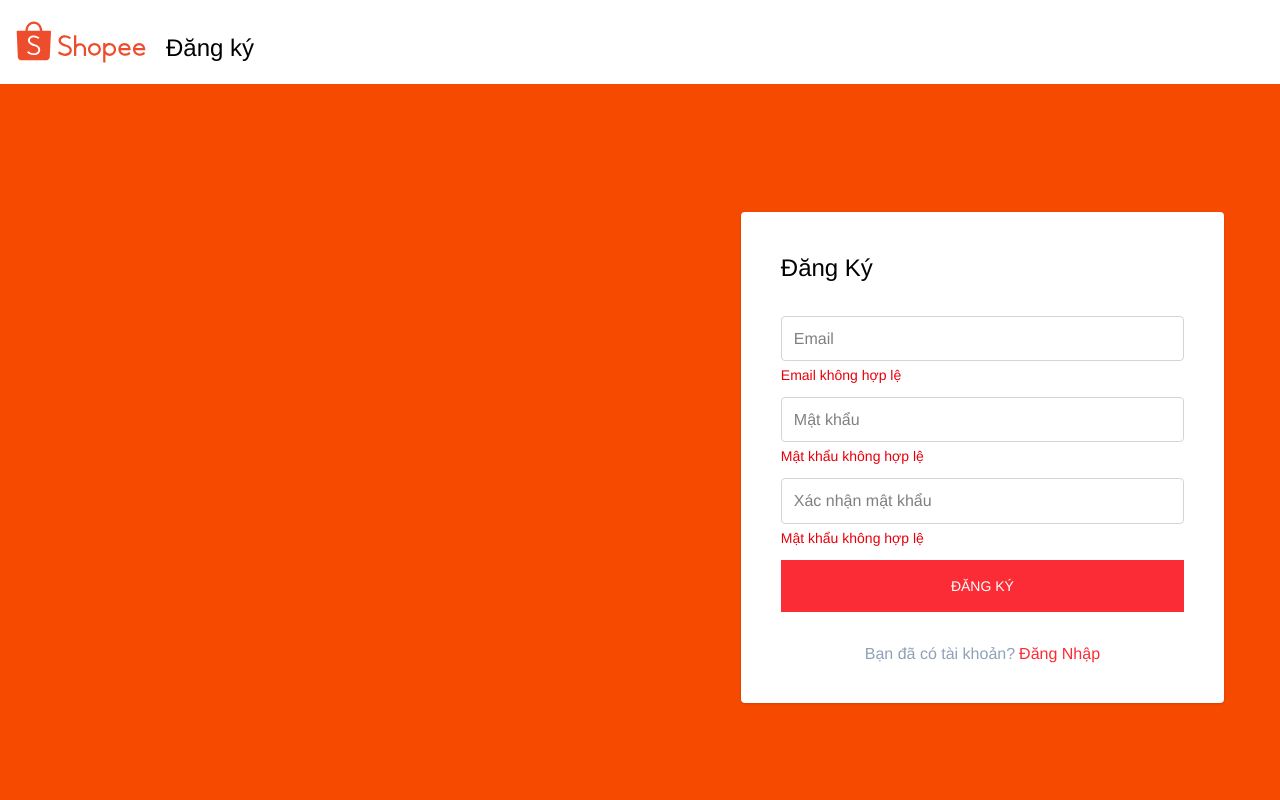
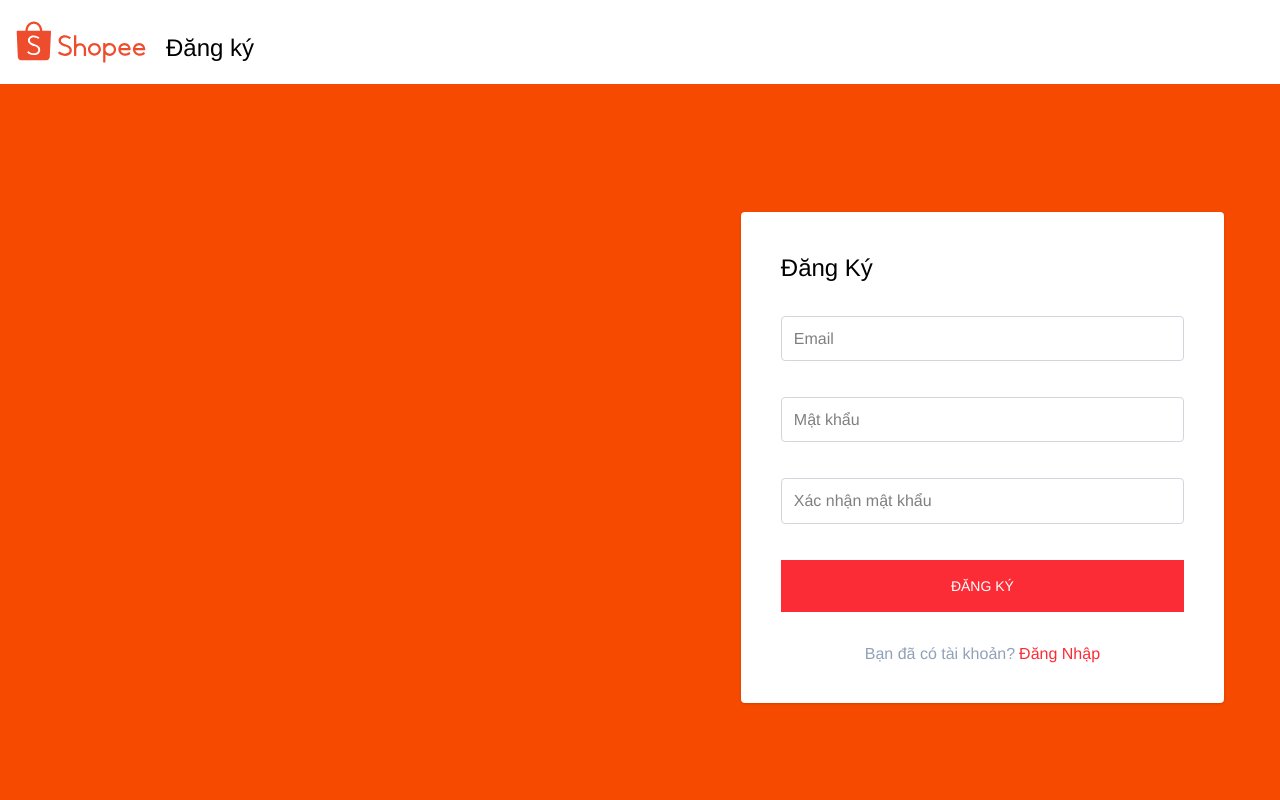
Before and after one commit to tienhai488/shoppee-clone, a React (Vite) app: page /register in a window 1280 px wide. Shown: the top 800 px of the page. Built offline with nearby package versions, Linux system fonts and the light colour scheme.

Commit message:
feat: validate register form

```diff
--- a/package.json
+++ b/package.json
@@ -16,6 +16,7 @@
     "@tailwindcss/vite": "^4.1.16",
     "react": "^19.1.1",
     "react-dom": "^19.1.1",
+    "react-hook-form": "^7.66.0",
     "react-router-dom": "^7.9.5",
     "tailwindcss": "^4.1.16"
   },
--- a/src/pages/Login/Login.tsx
+++ b/src/pages/Login/Login.tsx
@@ -1,32 +1,62 @@
-import { Link } from "react-router-dom";
+import { useForm } from 'react-hook-form'
+import { Link } from 'react-router-dom'
 
 export default function Login() {
-  return <div className="bg-orange-600">
-    <div className="max-w-7xl mx-auto px-4">
-      <div className="grid grid-cols-1 lg:grid-cols-5 py-12 lg:py-32 lg:pr-10">
-        <div className="lg:col-span-2 lg:col-start-4">
-          <form className="p-10 rounded bg-white shadow-sm">
-            <div className="text-2xl">Đăng Nhập</div>
-            <div className="mt-8">
-              <input type="email" name="email" id="email" className="p-3 w-full outline-none border border-gray-300 focus:border-gray-500 rounded-sm focus:shadow-sm" placeholder="Email" />
-              <div className="mt-1 text-red-600 min-h-[1rem] text-sm">Email không hợp lệ</div>
+  const {
+    register,
+    handleSubmit,
+    formState: { errors }
+  } = useForm()
+
+  const onSubmit = handleSubmit((data) => {
+    console.log(data)
+  })
+
+  return (
+    <div className='bg-orange-600'>
+      <div className='max-w-7xl mx-auto px-4'>
+        <div className='grid grid-cols-1 lg:grid-cols-5 py-12 lg:py-32 lg:pr-10'>
+          <div className='lg:col-span-2 lg:col-start-4'>
+            <form className='p-10 rounded bg-white shadow-sm' onSubmit={onSubmit} noValidate>
+              <div className='text-2xl'>Đăng Nhập</div>
+              <div className='mt-8'>
+                <input
+                  type='email'
+                  name='email'
+                  id='email'
+                  className='p-3 w-full outline-none border border-gray-300 focus:border-gray-500 rounded-sm focus:shadow-sm'
+                  placeholder='Email'
+                />
+                <div className='mt-1 text-red-600 min-h-[1rem] text-sm'>Email không hợp lệ</div>
               </div>
-            <div className="mt-3">
-              <input type="password" name="password" id="password" className="p-3 w-full outline-none border border-gray-300 focus:border-gray-500 rounded-sm focus:shadow-sm" placeholder="Mật khẩu" />
-              <div className="mt-1 text-red-600 min-h-[1rem] text-sm">Mật khẩu không hợp lệ</div>
+              <div className='mt-3'>
+                <input
+                  type='password'
+                  name='password'
+                  id='password'
+                  className='p-3 w-full outline-none border border-gray-300 focus:border-gray-500 rounded-sm focus:shadow-sm'
+                  placeholder='Mật khẩu'
+                />
+                <div className='mt-1 text-red-600 min-h-[1rem] text-sm'>Mật khẩu không hợp lệ</div>
               </div>
-            <div className="mt-3">
-              <button className="w-full text-center py-4 px-2 uppercase bg-red-500 text-white text-sm hover:bg-red-600">
+              <div className='mt-3'>
+                <button
+                  type='submit'
+                  className='w-full text-center py-4 px-2 uppercase bg-red-500 text-white text-sm hover:bg-red-600'
+                >
                   Đăng Nhập
                 </button>
               </div>
-            <div className="flex items-center justify-center mt-8">
-              <span className="text-slate-400">Bạn chưa có tài khoản? </span>
-              <Link to="/register" className="text-red-500 ml-1">Đăng Ký</Link>
+              <div className='flex items-center justify-center mt-8'>
+                <span className='text-slate-400'>Bạn chưa có tài khoản? </span>
+                <Link to='/register' className='text-red-500 ml-1'>
+                  Đăng Ký
+                </Link>
               </div>
             </form>
           </div>
         </div>
       </div>
     </div>
+  )
 }
--- a/src/pages/Register/Register.tsx
+++ b/src/pages/Register/Register.tsx
@@ -1,36 +1,94 @@
-import { Link } from "react-router-dom";
+import { useForm } from 'react-hook-form'
+import { Link } from 'react-router-dom'
+import { getRules } from 'src/utils/rules'
+
+interface FormData {
+  email: string
+  password: string
+  password_confirmation: string
+}
 
 export default function Register() {
-  return <div className="bg-orange-600">
-    <div className="max-w-7xl mx-auto px-4">
-      <div className="grid grid-cols-1 lg:grid-cols-5 py-12 lg:py-32 lg:pr-10">
-        <div className="lg:col-span-2 lg:col-start-4">
-          <form className="p-10 rounded bg-white shadow-sm">
-            <div className="text-2xl">Đăng Ký</div>
-            <div className="mt-8">
-              <input type="email" name="email" id="email" className="p-3 w-full outline-none border border-gray-300 focus:border-gray-500 rounded-sm focus:shadow-sm" placeholder="Email" />
-              <div className="mt-1 text-red-600 min-h-[1rem] text-sm">Email không hợp lệ</div>
+  const {
+    register,
+    handleSubmit,
+    watch,
+    getValues,
+    formState: { errors }
+  } = useForm<FormData>()
+
+  const onSubmit = handleSubmit(
+    (data) => {
+      console.log(data)
+    },
+    (data) => {
+      const password = getValues('password')
+      console.log('password', password)
+
+      console.log('errors', data)
+    }
+  )
+
+  const rules = getRules<FormData>(getValues)
+
+  const formValues = watch()
+  console.log('form values', formValues)
+
+  return (
+    <div className='bg-orange-600'>
+      <div className='max-w-7xl mx-auto px-4'>
+        <div className='grid grid-cols-1 lg:grid-cols-5 py-12 lg:py-32 lg:pr-10'>
+          <div className='lg:col-span-2 lg:col-start-4'>
+            <form className='p-10 rounded bg-white shadow-sm' onSubmit={onSubmit} noValidate>
+              <div className='text-2xl'>Đăng Ký</div>
+              <div className='mt-8'>
+                <input
+                  type='email'
+                  id='email'
+                  className='p-3 w-full outline-none border border-gray-300 focus:border-gray-500 rounded-sm focus:shadow-sm'
+                  placeholder='Email'
+                  {...register('email', rules.email)}
+                />
+                <div className='mt-1 text-red-600 min-h-[1.25rem] text-sm'>{errors.email?.message}</div>
               </div>
-            <div className="mt-3">
-              <input type="password" name="password" id="password" className="p-3 w-full outline-none border border-gray-300 focus:border-gray-500 rounded-sm focus:shadow-sm" placeholder="Mật khẩu" />
-              <div className="mt-1 text-red-600 min-h-[1rem] text-sm">Mật khẩu không hợp lệ</div>
+              <div className='mt-3'>
+                <input
+                  type='password'
+                  id='password'
+                  className='p-3 w-full outline-none border border-gray-300 focus:border-gray-500 rounded-sm focus:shadow-sm'
+                  placeholder='Mật khẩu'
+                  {...register('password', rules.password)}
+                />
+                <div className='mt-1 text-red-600 min-h-[1.25rem] text-sm'>{errors.password?.message}</div>
               </div>
-            <div className="mt-3">
-              <input type="password" name="password_confirm" id="password_confirm" className="p-3 w-full outline-none border border-gray-300 focus:border-gray-500 rounded-sm focus:shadow-sm" placeholder="Xác nhận mật khẩu" />
-              <div className="mt-1 text-red-600 min-h-[1rem] text-sm">Mật khẩu không hợp lệ</div>
+              <div className='mt-3'>
+                <input
+                  type='password'
+                  id='password_confirmation'
+                  className='p-3 w-full outline-none border border-gray-300 focus:border-gray-500 rounded-sm focus:shadow-sm'
+                  placeholder='Xác nhận mật khẩu'
+                  {...register('password_confirmation', rules.password_confirmation)}
+                />
+                <div className='mt-1 text-red-600 min-h-[1.25rem] text-sm'>{errors.password_confirmation?.message}</div>
               </div>
-            <div className="mt-3">
-              <button className="w-full text-center py-4 px-2 uppercase bg-red-500 text-white text-sm hover:bg-red-600">
+              <div className='mt-3'>
+                <button
+                  type='submit'
+                  className='w-full text-center py-4 px-2 uppercase bg-red-500 text-white text-sm hover:bg-red-600'
+                >
                   Đăng Ký
                 </button>
               </div>
-            <div className="flex items-center justify-center mt-8">
-              <span className="text-slate-400">Bạn đã có tài khoản? </span>
-              <Link to="/login" className="text-red-500 ml-1">Đăng Nhập</Link>
+              <div className='flex items-center justify-center mt-8'>
+                <span className='text-slate-400'>Bạn đã có tài khoản? </span>
+                <Link to='/login' className='text-red-500 ml-1'>
+                  Đăng Nhập
+                </Link>
               </div>
             </form>
           </div>
         </div>
       </div>
     </div>
+  )
 }
--- /dev/null
+++ b/src/utils/rules.ts
@@ -0,0 +1,51 @@
+import type { UseFormGetValues, FieldValues } from "react-hook-form"
+
+export const getRules = <TFieldValues extends FieldValues>(getValues?: UseFormGetValues<TFieldValues>) => ({
+  email: {
+    required: {
+      value: true,
+      message: 'Email không được để trống'
+    },
+    pattern: {
+      value: /^[A-Z0-9._%+-]+@[A-Z0-9.-]+\.[A-Z]{2,}$/i,
+      message: 'Email không hợp lệ'
+    },
+    minLength: {
+      value: 5,
+      message: 'Độ dài tối thiểu là 5 ký tự'
+    },
+    maxLength: {
+      value: 160,
+      message: 'Độ dài tối đa là 160 ký tự'
+    },
+  },
+  password: {
+    required: {
+      value: true,
+      message: 'Mật khẩu không được để trống'
+    },
+    minLength: {
+      value: 6,
+      message: 'Độ dài tối thiểu là 6 ký tự'
+    },
+    maxLength: {
+      value: 160,
+      message: 'Độ dài tối đa là 160 ký tự'
+    },
+  },
+  password_confirmation: {
+    required: {
+      value: true,
+      message: 'Mật khẩu nhập lại không được để trống'
+    },
+    minLength: {
+      value: 6,
+      message: 'Độ dài tối thiểu là 6 ký tự'
+    },
+    maxLength: {
+      value: 160,
+      message: 'Độ dài tối đa là 160 ký tự'
+    },
+    validate: typeof getValues === 'function' ? (value: any) => value === getValues('password' as any) || 'Mật khẩu nhập lại không khớp' : undefined
+  }
+})
```
Also changed, not shown: 1 other file (tests, documents, lock files or other folders). Lines whose indentation alone changed are shown as unchanged.
